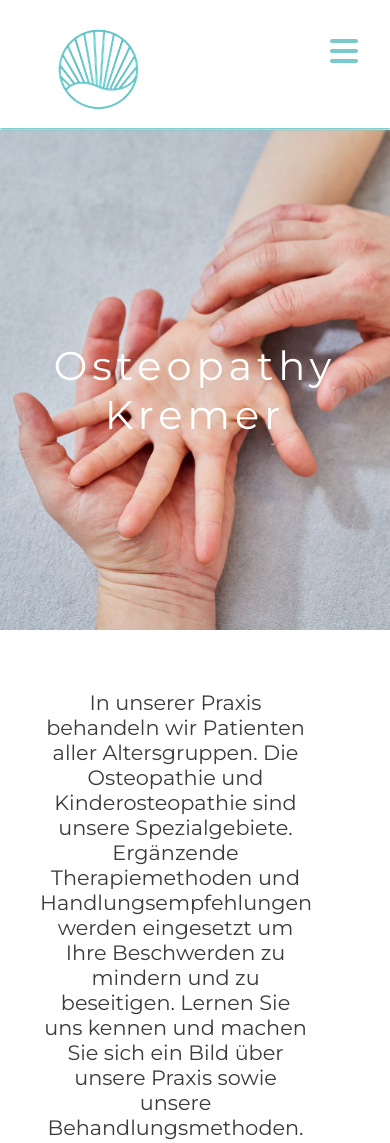
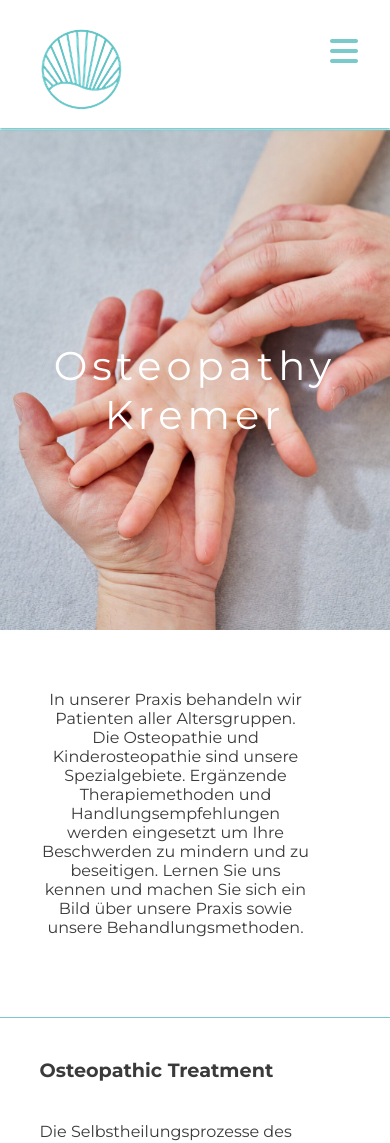
Before and after one commit to clekremer/portfolio1_osteopathyKremer, a plain HTML site: page index.html in a window 390 px wide. Shown: the top 1143 px of the page. Drawn offline with Linux system fonts and the light colour scheme.

Commit message:
Add responsive styling to header and logo for small devices.

```diff
--- a/assets/css/style.css
+++ b/assets/css/style.css
@@ -446,8 +446,19 @@ footer {
 
 /* Responsive font size for smaller screens */
 @media only screen and (max-width: 768px) {
+    #header {
+        padding-left: 0;
+    }
+    #logo {
+        padding-left: 0;
+    }
+
     #hands-title {
         font-size: 40px;
+    }
+
+    #intro {
+        font-size: 100%;
     }
 
 /* Reduce and align #menu vertically for screens with a maximum width of 768px */
```
